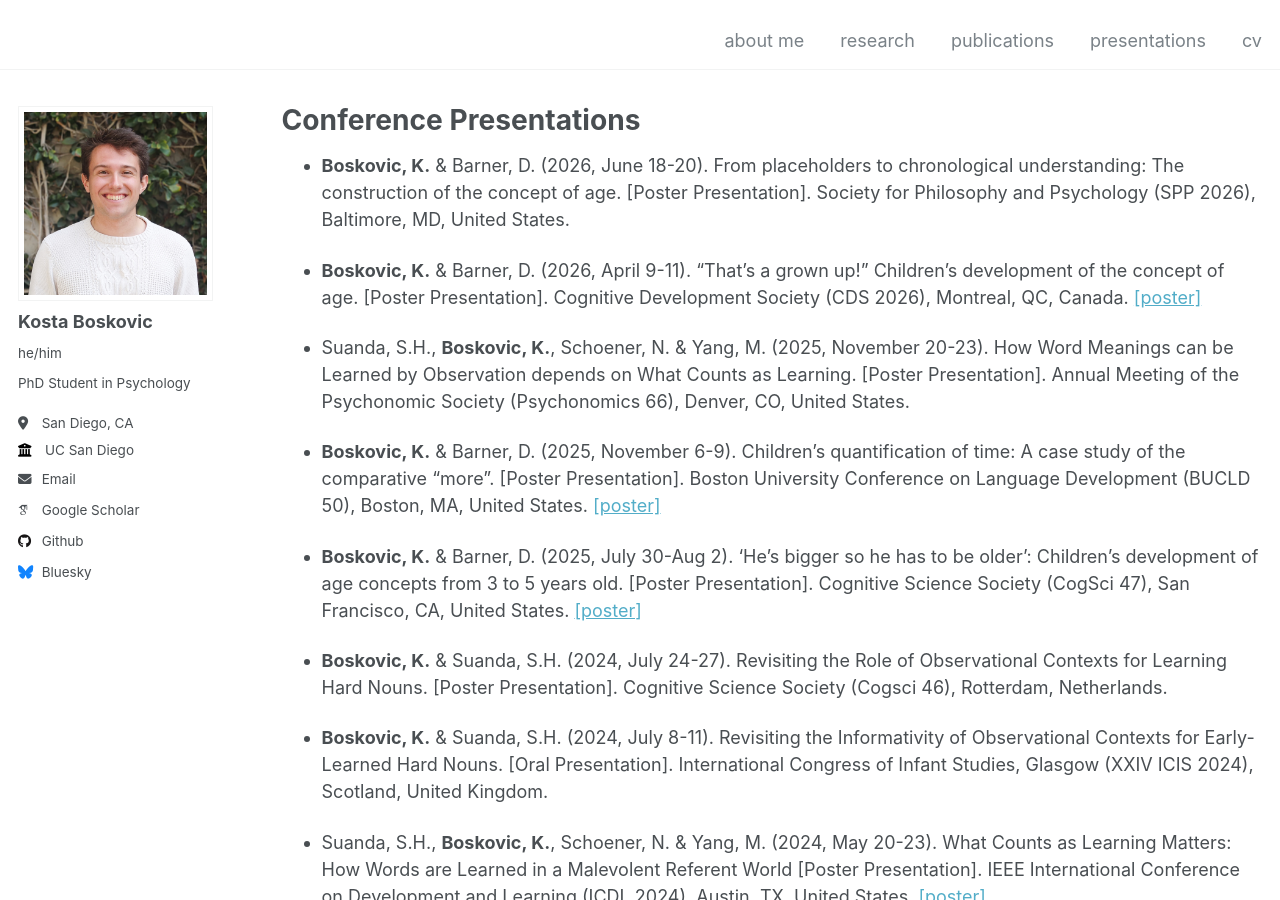
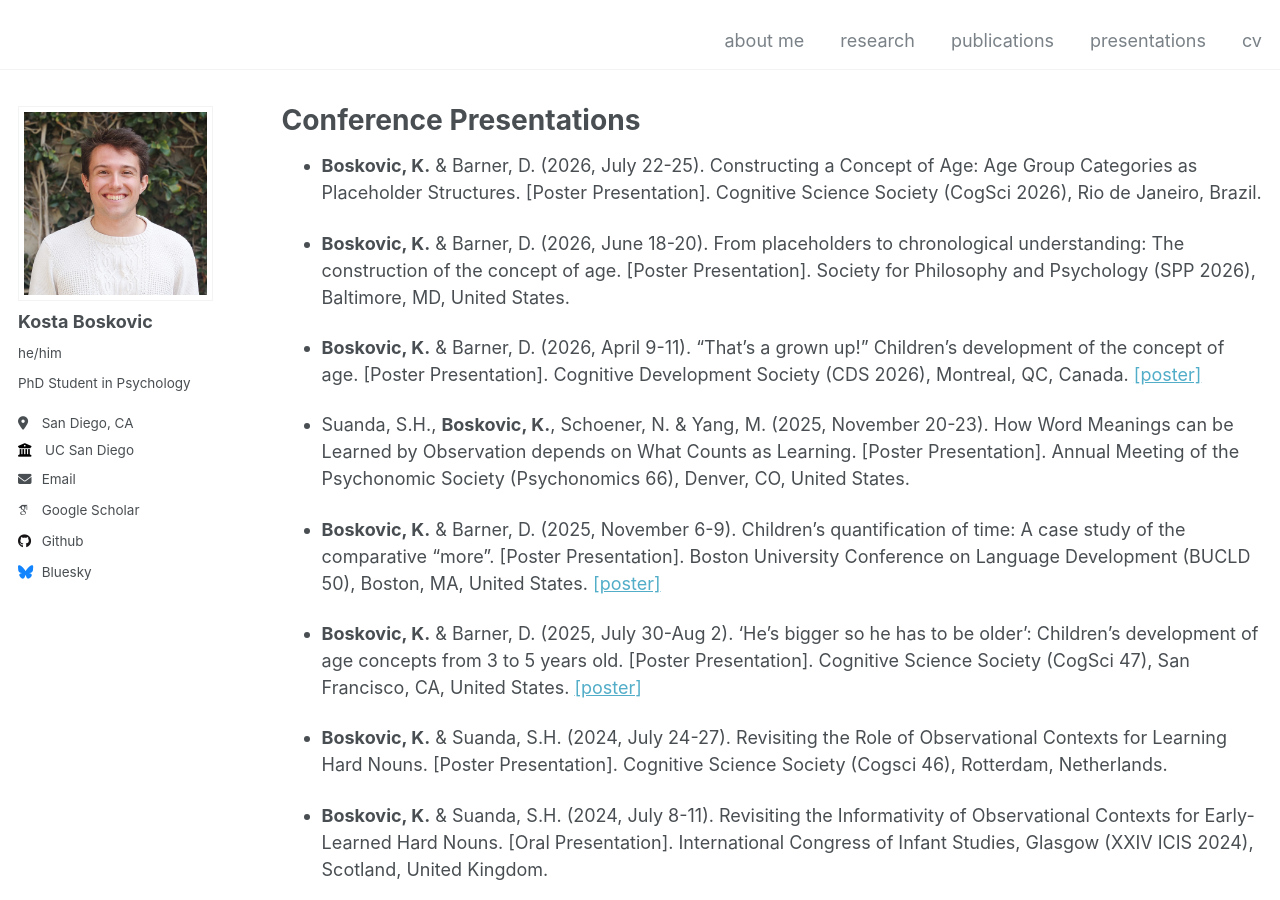
Before and after one commit to kostaboskovic/kostaboskovic.github.io, a Jekyll site: the page built from _pages/presentations.md, in a window 1280 px wide and 900 px high. Built offline with Jekyll 4.4.1, drawn with Linux system fonts in a browser that asks for light colours; some web fonts are replaced.

Commit message:
added cogsci

```diff
--- a/_pages/presentations.md
+++ b/_pages/presentations.md
@@ -4,6 +4,8 @@ title: "Conference Presentations"
 permalink: /presentations/
 author_profile: true
 ---
+- <b>Boskovic, K.</b> & Barner, D. (2026, July 22-25). Constructing a Concept of Age: Age Group Categories as Placeholder Structures. [Poster Presentation]. Cognitive Science Society (CogSci 2026), Rio de Janeiro, Brazil.
+
 - <b>Boskovic, K.</b> & Barner, D. (2026, June 18-20). From placeholders to chronological understanding: The construction of the concept of age. [Poster Presentation]. Society for Philosophy and Psychology (SPP 2026), Baltimore, MD, United States.
 
 - <b>Boskovic, K.</b> & Barner, D. (2026, April 9-11). "That's a grown up!" Children's development of the concept of age. [Poster Presentation]. Cognitive Development Society (CDS 2026), Montreal, QC, Canada. <a href="https://kostaboskovic.github.io/files/KBCDS2026Poster.pdf" target="_blank">[poster]</a>
```
